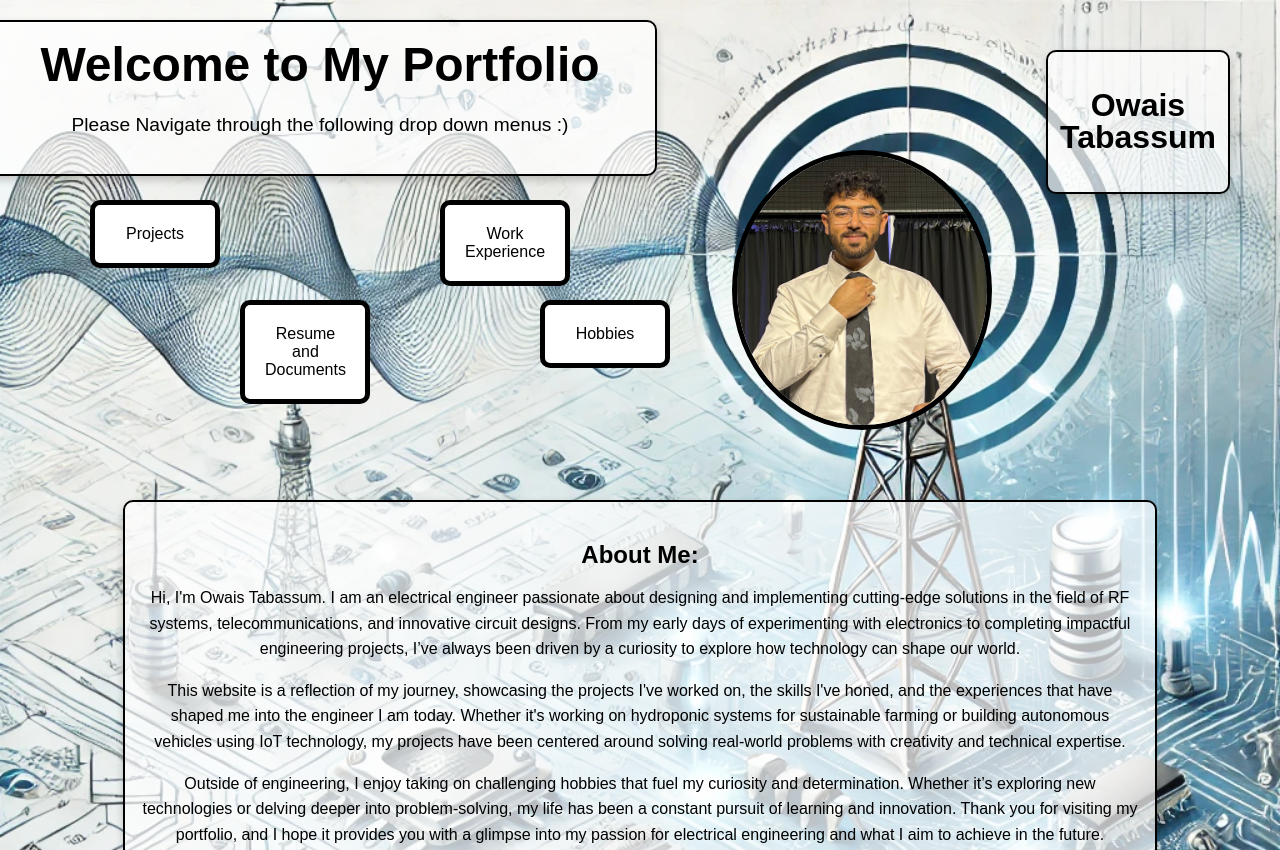
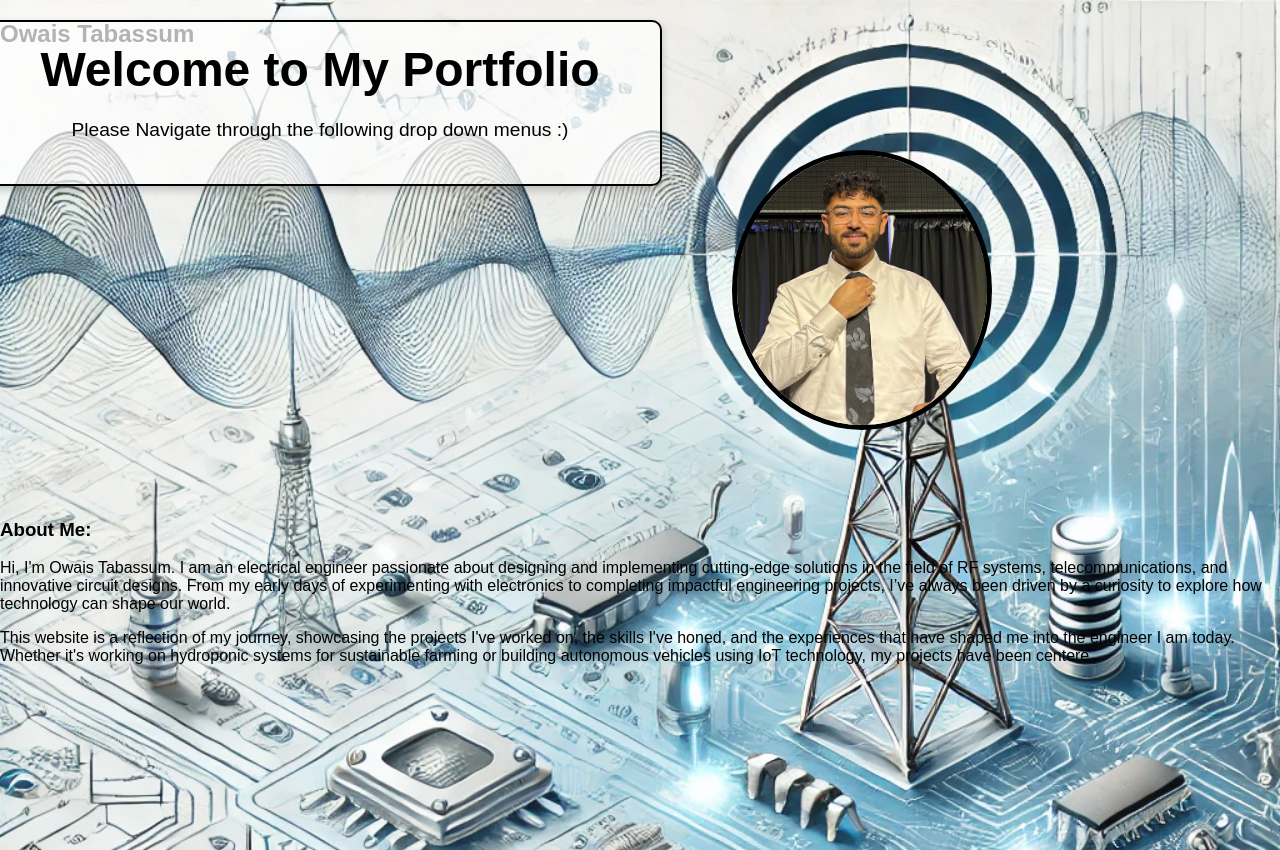
Before and after one commit to Owais-Tabassum/Portfolio, a plain HTML site: page index.html in a window 1280 px wide. Shown: the top 850 px of the page. Drawn offline with Linux system fonts and the light colour scheme.

Commit message:
Updated layout and fixed Git username

```diff
--- a/index.html
+++ b/index.html
@@ -33,46 +33,4 @@
                 This website is a reflection of my journey, showcasing the projects I've worked on, the skills I've honed,
                 and the experiences that have shaped me into the engineer I am today. Whether it's working on hydroponic
                 systems for sustainable farming or building autonomous vehicles using IoT technology, my projects have been
-                centered around solving real-world problems with creativity and technical expertise.
-            </p>
-            <p>
-                Outside of engineering, I enjoy taking on challenging hobbies that fuel my curiosity and determination.
-                Whether it’s exploring new technologies or delving deeper into problem-solving, my life has been a constant
-                pursuit of learning and innovation. Thank you for visiting my portfolio, and I hope it provides you with a
-                glimpse into my passion for electrical engineering and what I aim to achieve in the future.
-            </p>
-        </div>
-
-        <div class="grid-container">
-            <div class="dropdown">
-                <button class="dropdown-button">Projects</button>
-                <ul class="dropdown-content">
-                    <li><a href="#" onclick="showContent('Option 1')">Option 1</a></li>
-                    <li><a href="#" onclick="showContent('Option 2')">Option 2</a></li>
-                </ul>
-            </div>
-            <div class="dropdown">
-                <button class="dropdown-button">Work Experience</button>
-                <ul class="dropdown-content">
-                    <li><a href="#" onclick="showContent('Option A')">Option A</a></li>
-                    <li><a href="#" onclick="showContent('Option B')">Option B</a></li>
-                </ul>
-            </div>
-            <div class="dropdown">
-                <button class="dropdown-button">Resume and Documents</button>
-                <ul class="dropdown-content">
-                    <li><a href="#" onclick="showContent('Option X')">Option X</a></li>
-                    <li><a href="#" onclick="showContent('Option Y')">Option Y</a></li>
-                </ul>
-            </div>
-            <div class="dropdown">
-                <button class="dropdown-button">Hobbies</button>
-                <ul class="dropdown-content">
-                    <li><a href="#" onclick="showContent('Option Alpha')">Option Alpha</a></li>
-                    <li><a href="#" onclick="showContent('Option Beta')">Option Beta</a></li>
-                </ul>
-            </div>
-        </div>
-    </main>
-</body>
-</html>
+                centere
--- a/styles.css
+++ b/styles.css
@@ -62,145 +62,4 @@ header h1 {
 .about-box {
     position: absolute;
     top: 500px; /* Adjust vertical position */
-    left: 50%; /* Center horizontally */
-    transform: translateX(-50%);
-    width: 1000px; /* Adjust width */
-    height: auto; /* Dynamically expands with content */
-    text-align: left;
-    padding-right: 10px; /* Add spacing */
-}
-
-.about-box h3 {
-    font-size: 1.5em;
-    font-weight: bold;
-    color: black;
-    margin-bottom: 10px;
-}
-
-.about-box p {
-    font-size: 1em;
-    line-height: 1.6;
-    color: black;
-}
-
-/* Semi-Transparent Box */
-.semi-transparent-box {
-    background-color: rgba(255, 255, 255, 0.7);
-    border: 2px solid #000000;
-    border-radius: 10px;
-    padding: 15px;
-    position: absolute;
-    text-align: center;
-    box-shadow: 0px 4px 8px rgba(0, 0, 0, 0.2);
-}
-
-/* Name Box */
-.name-box {
-    top: 50px; /* Adjust vertical position */
-    right: 50px; /* Adjust horizontal position */
-    width: 160px; /* Horizontal width */
-    height: 120px; /* Vertical height */
-    padding: 10px; /* Internal padding */
-}
-
-/* Name Text */
-.name-text {
-    font-size: 2em; /* Adjust font size for the name */
-    font-weight: bold;
-    color: black;
-    line-height: 1;
-}
-
-/* Dropdown Menus */
-.grid-container {
-    position: relative; /* Keep elements in place */
-    width: 1200px; /* Lock dropdown grid to a fixed layout */
-    height: auto;
-    margin: 0 auto;
-}
-
-.grid-container > .dropdown {
-    position: absolute;
-}
-
-.grid-container > .dropdown:nth-child(1) {
-    top: 200px;
-    left: 50px;
-}
-
-.grid-container > .dropdown:nth-child(2) {
-    top: 200px;
-    left: 400px;
-}
-
-.grid-container > .dropdown:nth-child(3) {
-    top: 300px;
-    left: 200px;
-}
-
-.grid-container > .dropdown:nth-child(4) {
-    top: 300px;
-    left: 500px;
-}
-
-/* Individual Dropdowns */
-.dropdown {
-    background-color: white;
-    border: 5px solid #000000;
-    border-radius: 10px;
-    padding: 10px;
-    text-align: center;
-    width: 100px;
-}
-
-.dropdown-button {
-    background-color: white;
-    color: black;
-    padding: 10px;
-    border: none;
-    cursor: pointer;
-    font-size: 1em;
-}
-
-/* Dropdown Menu Content */
-.dropdown-content {
-    display: none;
-    position: absolute;
-    background-color: white;
-    border: 1px solid #ddd;
-    z-index: 1;
-    width: 150px;
-    list-style: none;
-    padding: 0;
-    margin: 0;
-    box-shadow: 0px 8px 16px rgba(0, 0, 0, 0.2);
-}
-
-.dropdown-content li {
-    padding: 10px;
-    text-align: left;
-}
-
-.dropdown-content li a {
-    text-decoration: none;
-    color: black;
-    display: block;
-}
-
-.dropdown-content li a:hover {
-    background-color: #f1f1f1;
-}
-
-.dropdown:hover .dropdown-content {
-    display: block;
-}
-
-/* Split Screen */
-.split-screen {
-    display: none; /* Hidden until explicitly shown */
-}
-
-/* Remove "Content will appear here" */
-.split-content {
-    display: none;
-}
+    le
```
